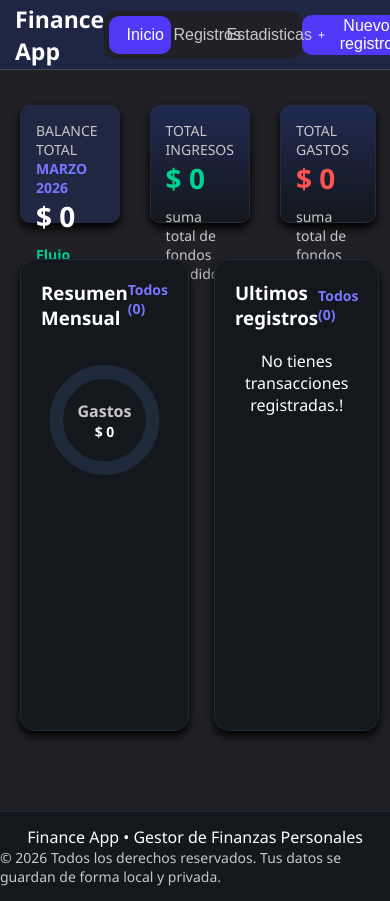
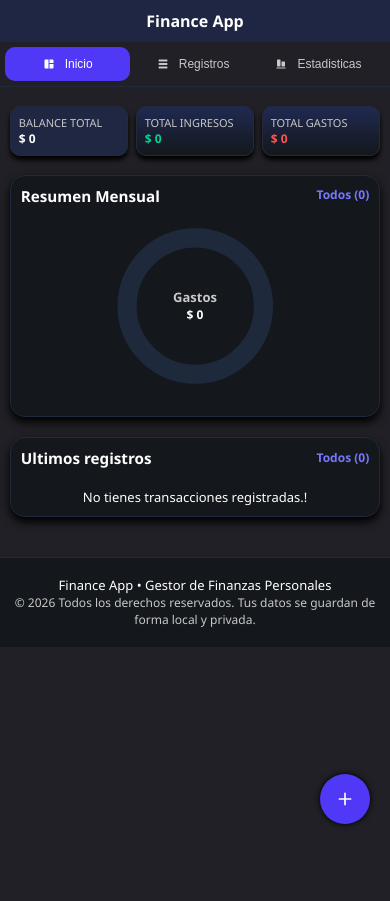
Before and after one commit to Davidpuente12/finance-App, a React (Vite) app: page / in a window 390 px wide. After the commit the page ends 844 px from the top, so only its background shows below. Built offline with nearby package versions, Linux system fonts and the light colour scheme.

Commit message:
app resposive

```diff
--- a/src/App.jsx
+++ b/src/App.jsx
@@ -9,6 +9,8 @@ import { ResumenMensual } from "./Section_estadisticas/resumenMensual.jsx";
 import { ResumenAnual } from "./Section_estadisticas/resumenAnual.jsx";
 import { ResumenIngresosVsGastos } from "./Section_estadisticas/resumenIngresosVsGastos.jsx";
 import { listaAñoActual } from "./utils/fechaActual.jsx";
+
+import { IoMdAdd } from "react-icons/io";
 
 function App() {
   const getTodayDate = () => new Date().toISOString().split("T")[0];
@@ -25,7 +27,7 @@ function App() {
   const [filterType, setFilterType] = useState("todos");
   const [filterCategory, setFilterCategory] = useState("todos");
   const [filterDate, setFilterDate] = useState(getTodayDate);
-  console.log(lista);
+
   const handleSearchQueryChange = (value) => {
     setSearchQuery(value);
   };
@@ -204,6 +206,10 @@ function App() {
           ></Formulario>
         </Modal>
       )}
+
+      <button className="button-modal-movil" onClick={OpenModal}>
+        <IoMdAdd />
+      </button>
     </>
   );
 }
--- a/src/Modal/modal.css
+++ b/src/Modal/modal.css
@@ -9,6 +9,7 @@
   display: flex;
   align-items: center;
   justify-content: center;
+  z-index: 1;
 }
 
 .section-modal section {
@@ -94,6 +95,7 @@
 }
 
 .categories-list {
+  width: 100%;
   display: grid;
   grid-template-columns: repeat(7, 1fr);
   gap: 10px;
@@ -102,7 +104,7 @@
 }
 
 .categories-items {
-  min-width: 35px;
+  min-width: 30px;
   height: 34px;
   background-color: var(--button-red);
   border-radius: 10px;
@@ -133,6 +135,7 @@
   display: flex;
   flex-direction: column;
   justify-content: space-between;
+  position: relative;
 }
 
 .formulario > div {
@@ -172,3 +175,24 @@
 .formulario button:hover {
   background: rgb(93, 73, 248);
 }
+
+@media (max-width: 600px) {
+  .section-modal section {
+    width: 80%;
+  }
+  .categories-list {
+    gap: 5px;
+    overflow-x: auto;
+  }
+}
+@media (max-width: 400px) {
+  .section-modal section {
+    width: 100%;
+    height: 100%;
+    margin-top: 0;
+    border-radius: 0;
+  }
+  .formulario {
+    height: 100%;
+  }
+}
--- a/src/Section_estadisticas/resumen.css
+++ b/src/Section_estadisticas/resumen.css
@@ -4,12 +4,6 @@
   display: flex;
   flex-direction: column;
   background: var(--bg-primary);
-}
-
-@media (max-width: 1200px) {
-  .resumenMensualInicio {
-    width: 50%;
-  }
 }
 .resumenMensualInicio-header {
   height: 80px;
@@ -54,7 +48,7 @@
   font-weight: 900;
 }
 
-.resumenMensual-lista {
+.resumenMensualInicio-lista {
   width: 100%;
 }
 
@@ -75,6 +69,39 @@
   font-size: var(--text-small);
   color: var(--text-secondary);
   gap: 20px;
+}
+
+@media (max-width: 1160px) {
+  .resumenMensualInicio {
+    width: 100%;
+  }
+  .resumenMensualInicio-body {
+    flex-direction: row;
+    gap: 50px;
+  }
+  .resumenMensualInicio-grafico {
+    width: 40%;
+  }
+  .resumenMensualInicio-lista {
+    width: 60%;
+  }
+}
+@media (max-width: 400px) {
+  .resumenMensualInicio-header {
+    height: 30px;
+    padding: 10px;
+  }
+  .resumenMensualInicio-body {
+    flex-direction: column;
+    padding: 10px;
+    gap: 10px;
+  }
+  .resumenMensualInicio-grafico {
+    width: 100%;
+  }
+  .resumenMensualInicio-lista {
+    width: 100%;
+  }
 }
 
 /* RESUMEN MENSUAL EN SECCION DE ESTADISTICAS */
@@ -124,6 +151,20 @@
   font-weight: 900;
 }
 
+@media (max-width: 400px) {
+  .seccionResumenEstadisticas {
+    flex-direction: column;
+    gap: 15px;
+    padding: 10px;
+  }
+  .seccionResumenEstadisticas-grafico {
+    width: 100%;
+  }
+  .seccionResumenEstadisticas-lista {
+    width: 100%;
+  }
+}
+
 /* RESUMEN ANUAL */
 .resumen-anual {
   margin-top: 40px;
@@ -158,7 +199,6 @@
 .resumen-anual-info b {
   margin: 15px;
 }
-
 .columna {
   display: flex;
   flex-direction: column;
@@ -169,7 +209,6 @@
   min-width: 50px;
   flex: 1;
 }
-
 .barra {
   width: 100%;
   background-color: #4facfe;
@@ -177,22 +216,35 @@
   transition: height 0.5s ease-in-out;
   cursor: pointer;
 }
-
 .barra:hover {
   filter: brightness(1.2);
   transform: scaley(1.1);
 }
-
 .etiqueta-gasto {
   font-size: 12px;
   color: var(--text-secondary);
   margin-bottom: 10px;
 }
-
 .etiqueta-mes {
   color: var(--text-primary);
   margin-top: 8px;
   font-size: var(--text-small);
+}
+
+@media (max-width: 400px) {
+  .resumen-anual {
+    margin-top: 20px;
+  }
+  .resumen-anual-body {
+    overflow-x: scroll;
+  }
+  .resumen-anual-info {
+    flex-direction: column;
+    gap: 5px;
+  }
+  .resumen-anual-body .barras-wrapper {
+    justify-content: start;
+  }
 }
 
 /* RESUMEN INGRESOS VS EGRESOS */
@@ -289,3 +341,12 @@
   color: var(--text-secondary);
   padding-top: 4px;
 }
+
+@media (max-width: 400px) {
+  .resumen-ingVsEgre {
+    margin-top: 20px;
+  }
+  .resumen-ingVsEgre-body {
+    overflow-x: scroll;
+  }
+}
--- a/src/Section_registro/components/ItemTransaccion.jsx
+++ b/src/Section_registro/components/ItemTransaccion.jsx
@@ -79,14 +79,14 @@ function ItemTransaccion({
     <li className="section-registros-items" id={id}>
       <div>
         {getCategoryIcon(categoria, tipo)}
-        <p>
-          <span>{descripcion ? descripcion : categoria}</span> <br />
-          {getCategotyColor(categoria, tipo)}{" "}
-          <span className="item-fecha">{fecha}</span>
+        <p className="category-descripcion">
+          <span>{descripcion ? descripcion : categoria}</span>
+          {getCategotyColor(categoria, tipo)}
         </p>
       </div>
 
       <div>
+        <div className="month-date">
           <b
             style={{
               color:
@@ -97,6 +97,9 @@ function ItemTransaccion({
           >
             {tipo === "ingreso" ? "+" : "-"} {formatearMonto(cantidad)}
           </b>
+          <span className="item-fecha">{fecha}</span>
+        </div>
+
         <span className="item-icon-edit" onClick={onEdit}>
           {<AiFillEdit />}
         </span>
--- a/src/Section_registro/section_registros.css
+++ b/src/Section_registro/section_registros.css
@@ -5,11 +5,6 @@
 .section-registros-pages {
   width: 100%;
   margin-top: 40px;
-}
-@media (max-width: 1200px) {
-  .section-registros {
-    width: 50%;
-  }
 }
 
 .section-registros-head {
@@ -76,6 +71,14 @@
 .section-registros-items div {
   display: flex;
   align-items: center;
+}
+.section-registros-items .category-descripcion {
+  display: flex;
+  flex-direction: column;
+}
+.section-registros-items .month-date {
+  display: flex;
+  flex-direction: column;
 }
 .section-registros-items .item-fecha {
   margin-left: 15px;
@@ -185,3 +188,58 @@
   border: 1px solid var(--button-primary);
   box-shadow: 0 0 5px rgb(79, 57, 246);
 }
+
+@media (max-width: 1160px) {
+  .section-registros {
+    width: 100%;
+  }
+}
+@media (max-width: 400px) {
+  .section-registros {
+    height: auto;
+  }
+  .section-registros-head {
+    padding: 10px;
+  }
+  .section-registros-lista {
+    padding: 10px;
+    min-height: auto;
+  }
+  .section-registros-items {
+    padding: 5px;
+    margin: 5px auto;
+  }
+  .item-categoryDate {
+    flex-direction: column;
+  }
+  .section-registros-pages {
+    margin-top: 20px;
+  }
+  .sectionRegistros-filtros-head {
+    padding: 10px;
+    flex-direction: column;
+    gap: 5px;
+  }
+  .sectionRegistros-search {
+    width: 100%;
+  }
+  .registros-filtros-avanzados {
+    flex-direction: column;
+    padding: 10px;
+  }
+  .registros-filtros-avanzados input,
+  .registros-filtros-avanzados select {
+    width: 100%;
+    height: 30px;
+    border: none;
+    background: var(--bg-primary);
+    border-radius: 0;
+    border-bottom: 1px solid var(--border-primary);
+  }
+  .registros-filtros-avanzados button {
+    display: none;
+  }
+  .registros-filtros-avanzados label {
+    display: none;
+  }
+}
--- a/src/Section_registro/section_registros.jsx
+++ b/src/Section_registro/section_registros.jsx
@@ -120,8 +120,7 @@ function SectionRegistros({
 
             <div className="registros-filtros-avanzados">
               <div>
-                <label>
-                  TIPO DE MOVIMIENTO{" "}
+                <label>TIPO DE MOVIMIENTO</label>
                 <select
                   value={filterType}
                   onChange={(event) => onFilterTypeChange(event.target.value)}
@@ -130,12 +129,10 @@ function SectionRegistros({
                   <option value="ingreso">Solo Ingresos</option>
                   <option value="gasto">Solo Gastos</option>
                 </select>
-                </label>
               </div>
 
               <div>
-                <label>
-                  CATEGORIA
+                <label>CATEGORIA</label>
                 <select
                   value={filterCategory}
                   onChange={(event) =>
@@ -174,12 +171,10 @@ function SectionRegistros({
                     ))
                   )}
                 </select>
-                </label>
               </div>
 
               <div>
-                <label>
-                  FECHA
+                <label>FECHA</label>
                 <input
                   type="date"
                   value={filterDate}
@@ -187,7 +182,6 @@ function SectionRegistros({
                     onFilterDateChange(event.target.value);
                   }}
                 />
-                </label>
               </div>
 
               <div>
--- a/src/index.css
+++ b/src/index.css
@@ -17,7 +17,7 @@
   --text-color-green: rgb(0, 212, 146);
   --text-color-red: rgb(255, 83, 83);
 
-  --text-small: 1.4rem;
+  --text-small: clamp(1.2rem, 1.5vw, 1.4rem);
 
   --border-primary: rgb(31, 42, 60);
   --button-primary: rgb(79, 57, 246);
@@ -25,10 +25,14 @@
   --button-green: rgb(0, 212, 146);
 }
 body {
+  height: 100vh;
   background: var(--bg-body);
-  font-size: 1.6rem;
+  font-size: clamp(1.3rem, 2vw, 1.6rem);
   font-family: "Segoe UI", Tahoma, Geneva, Verdana, sans-serif;
   color: var(--text-primary);
+}
+#root {
+  height: 100vh;
 }
 
 header {
@@ -40,13 +44,13 @@ header {
   display: flex;
   justify-content: space-between;
   align-items: center;
-  border-bottom: 1px solid rgb(70, 70, 70);
+  border-bottom: 1px solid var(--border-primary);
   position: fixed;
   top: 0;
   z-index: 1;
 }
 header h1 {
-  font-size: 2.3rem;
+  font-size: clamp(1.6rem, 2vw, 2.3rem);
 }
 
 .header-navegation {
@@ -97,7 +101,25 @@ header .button-modal {
   gap: 10px;
 }
 
+.button-modal-movil {
+  width: 50px;
+  height: 50px;
+  background: var(--button-primary);
+  color: var(--text-primary);
+  border: none;
+  border-radius: 50px;
+  box-shadow: 0 0 6px black;
+  font-size: 2rem;
+  cursor: pointer;
+  display: none;
+  justify-content: center;
+  align-items: center;
+}
+
 header .button-modal:hover {
+  background: rgb(93, 73, 248);
+}
+.button-modal-movil:hover {
   background: rgb(93, 73, 248);
 }
 
@@ -108,7 +130,6 @@ ul {
 main {
   width: 60%;
   margin: auto;
-  padding: 0 20px;
 }
 .main-inicio {
   display: flex;
@@ -122,16 +143,6 @@ section {
   margin-top: 10px;
 }
 
-@media (max-width: 1200px) {
-  main {
-    width: 100%;
-    flex-direction: column;
-  }
-  .main-inicio {
-    flex-direction: row;
-  }
-}
-
 footer {
   width: 100%;
   height: 90px;
@@ -142,9 +153,74 @@ footer {
   flex-direction: column;
   justify-content: center;
   align-items: center;
+  text-align: center;
 }
 
 .footer-derechos {
   color: var(--text-secondary);
   font-size: var(--text-small);
 }
+
+@media (max-width: 1440px) {
+  main {
+    width: 70%;
+    flex-direction: column;
+  }
+  .main-inicio {
+    flex-direction: row;
+  }
+}
+@media (max-width: 1160px) {
+  main {
+    width: 75%;
+  }
+  .main-inicio {
+    flex-direction: column;
+  }
+}
+@media (max-width: 950px) {
+  main {
+    width: 85%;
+  }
+}
+@media (max-width: 600px) {
+  main {
+    width: 95%;
+  }
+  .main-inicio {
+    gap: 10px;
+  }
+  header {
+    position: relative;
+  }
+  header .button-modal {
+    display: none;
+  }
+  .button-modal-movil {
+    display: flex;
+    position: fixed;
+    bottom: 20px;
+    right: 20px;
+  }
+  footer {
+    margin-top: 40px;
+  }
+}
+
+@media (max-width: 400px) {
+  header {
+    flex-direction: column;
+    height: auto;
+    padding: 0px;
+  }
+  header h1 {
+    margin: 10px auto;
+  }
+  .header-navegation {
+    width: 100%;
+    border-radius: 0;
+  }
+  .header-navegation button {
+    font-size: 1.2rem;
+  }
+}
--- a/src/targetas/Targetas.jsx
+++ b/src/targetas/Targetas.jsx
@@ -30,11 +30,8 @@ function Targetas({ balanceTotal, totalIngresos, totalGastos, filterDate }) {
     <div className="main-cards">
       <article className="card-balance">
         <div>
-          <p>
-            BALANCE TOTAL{" "}
-            <b style={{ color: "var(--text-color-primary)" }}>
-              {selectedPeriodLabel}
-            </b>
+          <p className="card-textTitle">
+            BALANCE TOTAL <b className="card-textDate">{selectedPeriodLabel}</b>
           </p>
           <p className={balanceTotal < 0 ? "number-red" : "number"}>
             {formatearMonto(balanceTotal)}
@@ -54,7 +51,7 @@ function Targetas({ balanceTotal, totalIngresos, totalGastos, filterDate }) {
 
       <article className="card-ingreso">
         <div>
-          <p>TOTAL INGRESOS</p>
+          <p className="card-textTitle">TOTAL INGRESOS</p>
           <p className="number-green">
             <b>{formatearMonto(totalIngresos)}</b>
           </p>
@@ -67,7 +64,7 @@ function Targetas({ balanceTotal, totalIngresos, totalGastos, filterDate }) {
 
       <article className="card-gasto">
         <div>
-          <p>TOTAL GASTOS</p>
+          <p className="card-textTitle">TOTAL GASTOS</p>
           <p className="number-red">{formatearMonto(totalGastos)}</p>
         </div>
 
--- a/src/targetas/targetas.css
+++ b/src/targetas/targetas.css
@@ -1,20 +1,14 @@
 .main-cards {
-  width: calc(60% - 40px);
+  width: 60%;
   height: 20vh;
   margin: 80px auto 0;
   display: flex;
   align-items: center;
-  gap: 30px;
-}
-@media (max-width: 1200px) {
-  .main-cards {
-    width: calc(100% - 40px);
-  }
+  justify-content: space-between;
 }
 
 .main-cards article {
-  width: 100%;
-  height: 70%;
+  width: 32%;
   padding: 15px;
   border: 1px solid rgb(37, 41, 57);
   border-radius: 10px;
@@ -30,21 +24,20 @@
   background: linear-gradient(var(--bg-secondary), var(--bg-primary));
 }
 .main-cards p {
-  font-size: 1.4rem;
   color: var(--text-secondary);
 }
 .main-cards .number {
-  font-size: 2.8rem;
+  font-size: clamp(1.7rem, 2.6vw, 2.8rem);
   font-weight: 900;
   color: var(--text-primary);
 }
 .main-cards .number-green {
-  font-size: 2.8rem;
+  font-size: clamp(1.7rem, 2.6vw, 2.8rem);
   font-weight: 900;
   color: var(--text-color-green);
 }
 .main-cards .number-red {
-  font-size: 2.8rem;
+  font-size: clamp(1.7rem, 2.6vw, 2.8rem);
   font-weight: 900;
   color: var(--text-color-red);
 }
@@ -58,3 +51,56 @@
 .card-textRed {
   color: var(--text-color-red);
 }
+.card-textDate {
+  color: var(--text-color-primary);
+}
+
+@media (max-width: 1440px) {
+  .main-cards {
+    width: 70%;
+  }
+}
+@media (max-width: 1160px) {
+  .main-cards {
+    width: 75%;
+  }
+}
+@media (max-width: 950px) {
+  .main-cards {
+    width: 85%;
+  }
+}
+@media (max-width: 600px) {
+  .main-cards {
+    width: 95%;
+    height: 8vh;
+    margin-top: 10px;
+  }
+  .cards-textSmall {
+    display: none;
+  }
+  .card-textDate {
+    display: none;
+  }
+  .main-cards article {
+    padding: 8px;
+  }
+}
+
+@media (max-width: 400px) {
+  .main-cards article {
+    box-shadow: 0 4px 5px black;
+  }
+  .card-textTitle {
+    font-size: 1.1rem;
+  }
+  .main-cards .number {
+    font-size: var(--text-small);
+  }
+  .main-cards .number-green {
+    font-size: var(--text-small);
+  }
+  .main-cards .number-red {
+    font-size: var(--text-small);
+  }
+}
```
Lines whose indentation alone changed are shown as unchanged.
